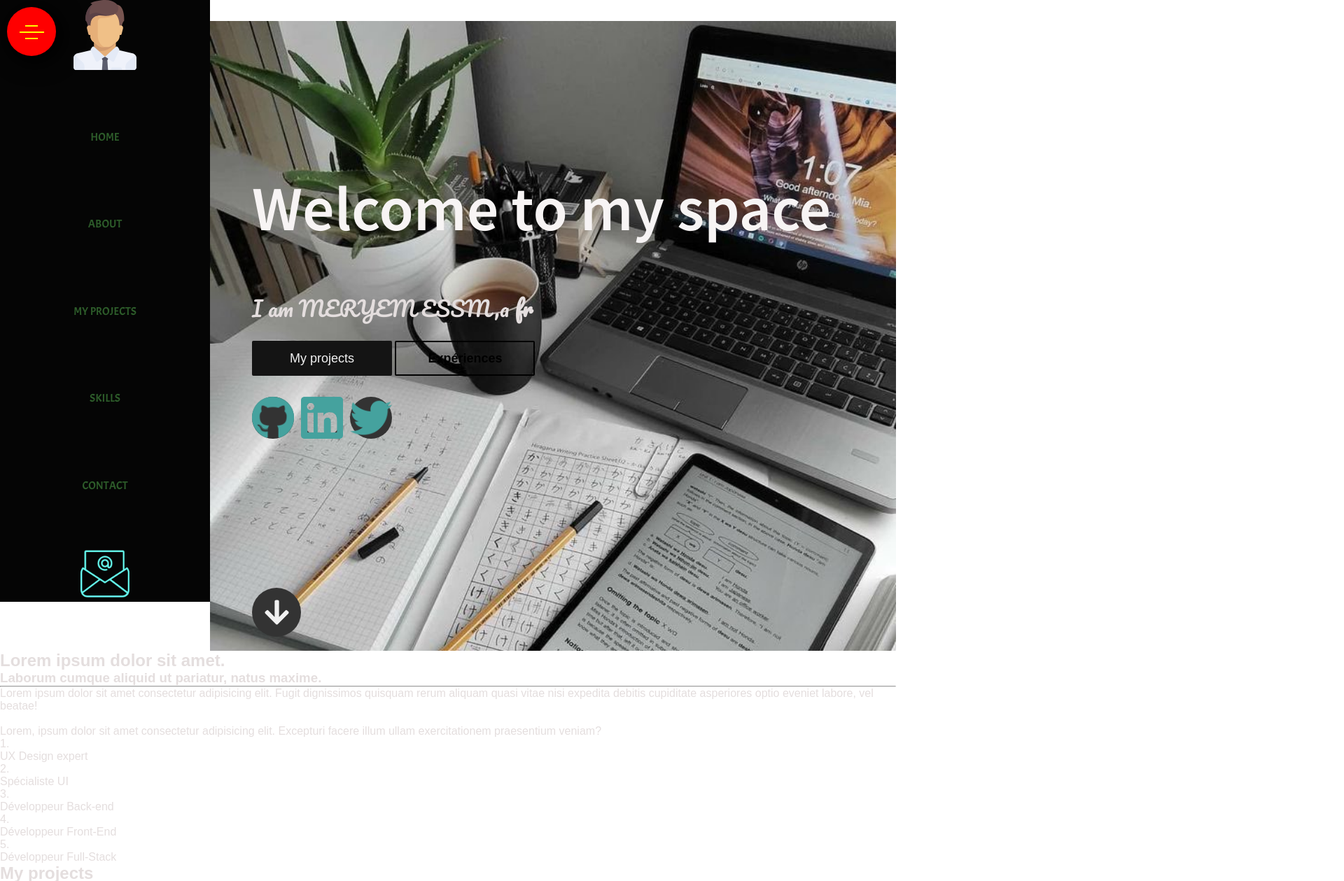
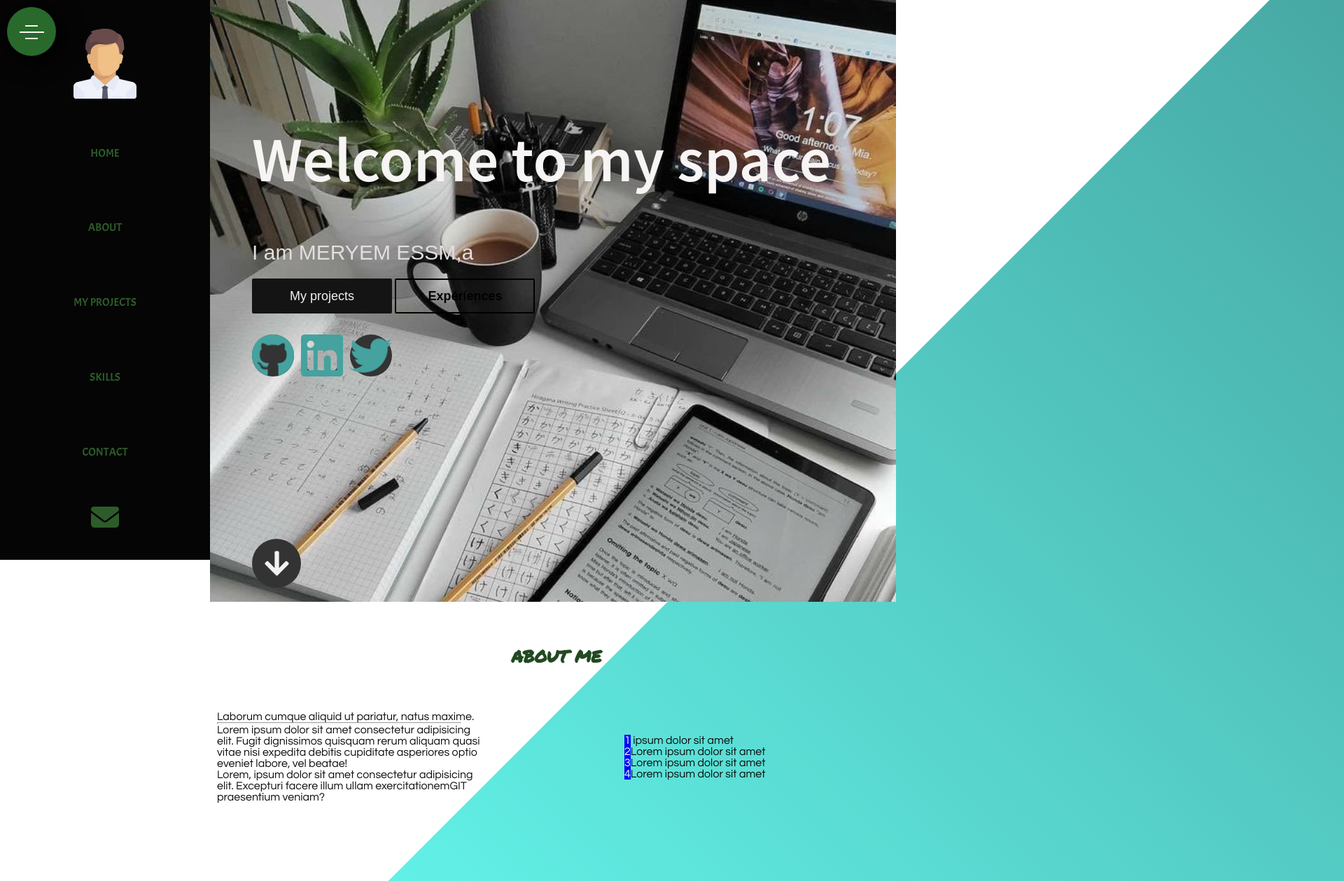
Before and after one commit to AcademyFS20/test1, a plain HTML site: page index.html in a window 1280 px wide. Shown: the top 1259 px of the page at 70% size, 1920 px wide, since content can reach past the window. Drawn offline with nearby package versions, Linux system fonts and the light colour scheme; files whose address does not match are found by name; a web font is replaced by a local one.

Commit message:
partie-presentation

```diff
--- a/css/file.css
+++ b/css/file.css
@@ -1,6 +1,10 @@
 @import url('https://fonts.googleapis.com/css2?family=Pacifico&family=Source+Sans+Pro:wght@600&display=swap');
 @import url('https://fonts.googleapis.com/css2?family=Birthstone&display=swap');
 @import url('https://fonts.googleapis.com/css2?family=Acme&family=Pacifico&display=swap');
+@import url('https://fonts.googleapis.com/css2?family=Yaldevi:wght@300&display=swap');
+@import url('https://fonts.googleapis.com/css2?family=Permanent+Marker&display=swap');
+@import url('https://fonts.googleapis.com/css2?family=Josefin+Sans:wght@100&display=swap');
+@import url('https://fonts.googleapis.com/css2?family=Questrial&display=swap');
 *, ::before, ::after {
     box-sizing: border-box;
     margin:0;
@@ -17,15 +21,15 @@ body {
 
 .burger{
 
-    position: relative;
+    position:fixed;
     width:70px;
     height:70px;
-    background-color: red;
+    background-color: rgb(41, 105, 44);
     border-radius: 50%;
     box-shadow: 5px 5px 30px 5px #000000;
     top:10px;
     left:10px;
-    z-index: 10px;
+    z-index: 2;
 
 }
 
@@ -34,7 +38,7 @@ body {
     position: absolute;
     width:50%;
     height:2px;
-    background-color: yellow;
+    background-color: rgb(247, 247, 240);
     top:50%;
     left:25%;
 
@@ -49,7 +53,7 @@ body {
     position: absolute;
     width:50%;
     height:2px;
-    background-color: yellow;
+    background-color: rgb(245, 245, 235);
     top:9px;
     left:25%;
 
@@ -61,7 +65,7 @@ body {
     position: absolute;
     width:50%;
     height:2px;
-    background-color: yellow;
+    background-color: rgb(245, 245, 240);
     bottom:9px;
     left:25%;
 }
@@ -74,22 +78,24 @@ body {
 
     width: 300px;
     height: 100vh;
-    min-height: 860px;
+
     background: rgb(5, 5, 5);
     position:fixed;
     top:0;
-    left:0;
+
     display:flex;
     flex-direction:column;
-    justify-content: space-between;
+    justify-content: space-evenly;
     align-items:center;
     align-content:space-between;
-    z-index:-1;
+    z-index:1;
     transition: all 0.2s ease-in-out;
     font-family:  sans-serif;
-    /* left: -300px;  */
+  /* left: -300px;  */
 
 }
+
+
 .nav-gauche  img {
     width: 70px;
     height: 70px;
@@ -103,6 +109,9 @@ body {
     color:#2D5C2A;
     font-family: 'Acme', sans-serif;
 
+}
+i{
+    font-size: 40px;
 }
 
 .nav-menu-item a::after {
@@ -131,12 +140,6 @@ margin: 10px  auto;
     width: 100%;
 
 }
-
-
-
-
-
-
 .cercle-portrait img{
 
     width: 100px;
@@ -170,11 +173,11 @@ h1 {
     color: #f7f4f4;
 
 }
-.txt-animation {
+ .txt-animation {
     font-size: 30px;
     margin: 10px 0 10px 60px;
-    font-family: 'Acme', sans-serif;
-font-family: 'Pacifico', cursive;
+
+    font-family: 'Yaldevi', sans-serif;
 
 }
 .btn-acc {
@@ -249,3 +252,91 @@ font-family: 'Pacifico', cursive;
 .logo-btn-rond-acc {
     width: 35px;
 }
+/* section presentation */
+
+.presentation{
+    width:calc(300%-100%);
+    height: 700px;
+    margin-left:310px;
+    display: flex;
+    flex-direction:column;
+    flex-wrap: nowrap;
+
+    margin-top: 60px;
+    align-items: center;
+    align-content: flex-start;
+
+
+
+}
+.container-presentation{
+    display: flex;
+    flex-direction: row;
+    flex-wrap: nowrap;
+    justify-content:space-between;
+    align-items: center;
+    width: 100%;
+
+
+
+}
+
+#circle{
+
+    background-color: blue;
+    color: white;
+    width: 20px;
+    height: 20px;
+}
+
+
+
+.title-1{
+    color: rgb(34, 73, 34);
+    text-align: center;
+    font-family: 'Permanent Marker', cursive;
+    size: 200px;
+
+    margin-bottom: 60px;
+
+}
+.pres-gauche {
+    color: rgb(13, 13, 14);
+    font-family: 'Questrial', sans-serif;
+    width: 40%;
+
+
+
+}
+
+hr{
+    width:90%;
+    height: 3px;
+    color: #000;
+}
+
+
+.pres-droite{
+    color: rgb(10, 10, 10);
+    width: 40%;
+    font-family: 'Questrial', sans-serif;
+}
+
+
+.pres-droite ul li{
+
+    text-decoration: none;
+    list-style: none;
+    color: rgb(11, 12, 11);
+}
+
+.fond-form{
+
+    background-image: linear-gradient(to right, #66FCF1, #45A29E);
+    width: 2300px;
+    height:1000px;
+    position: absolute;
+    transform: rotate(-45deg) translateX(100px) translateY(-15px);
+    z-index: -1;
+
+   }
--- a/index.html
+++ b/index.html
@@ -64,8 +64,9 @@
         <div class="blocs-menu">
             <div class="logo-cercle">
                 <a href="#contact">
-                    <img src="img/contact.png" alt="logo contact">
+                    <i class="fas fa-envelope"></i>
                 </a>
+
             </div>
         </div>
 
@@ -107,45 +108,33 @@
 <!-- Section Présentation -->
 
 <section class="presentation" id="pres">
-
-    <h2 class="titre-pres">Lorem ipsum dolor sit amet.</h2>
-
+     <h2 class="title-1">ABOUT ME</h2>
     <div class="container-presentation">
 
-        <div class="fond-forme"></div>
+        <div class="fond-form"></div>
 
         <div class="pres-gauche">
-            <h3>Laborum cumque aliquid ut pariatur, natus maxime.</h3>
+            <p>Laborum cumque aliquid ut pariatur, natus maxime.</p>
+
             <hr>
-            <p>Lorem ipsum dolor sit amet consectetur adipisicing elit. Fugit dignissimos quisquam rerum aliquam quasi vitae nisi expedita debitis cupiditate asperiores optio eveniet labore, vel beatae!</p>
-            <br>
+
+            <p>Lorem ipsum dolor sit amet consectetur adipisicing elit. Fugit dignissimos quisquam rerum aliquam quasi  vitae nisi expedita debitis cupiditate asperiores optio eveniet labore, vel beatae!</p>
+
             <p>
-            Lorem, ipsum dolor sit amet consectetur adipisicing elit. Excepturi facere illum ullam exercitationem praesentium veniam?
+            Lorem, ipsum dolor sit amet consectetur adipisicing elit. Excepturi facere illum ullam exercitationemGIT praesentium veniam?
             </p>
         </div>
 
         <div class="pres-droite">
-            <ul class="liste-presentation">
-                <li class="item-liste i1">
-                    <span class="chiffre-style">1.</span>
-                    <p class="txt-liste">UX Design expert</p>
-                </li>
-                <li class="item-liste i2">
-                    <span class="chiffre-style">2.</span>
-                    <p class="txt-liste">Spécialiste UI</p>
-                </li>
-                <li class="item-liste i3">
-                    <span class="chiffre-style">3.</span>
-                    <p class="txt-liste">Développeur Back-end</p>
-                </li>
-                <li class="item-liste i4">
-                    <span class="chiffre-style">4.</span>
-                    <p class="txt-liste">Développeur Front-End</p>
-                </li>
-                <li class="item-liste i5">
-                    <span class="chiffre-style">5.</span>
-                    <p class="txt-liste">Développeur Full-Stack</p>
-                </li>
+            <ul>
+
+                <li><span id="circle">1</span> ipsum dolor sit amet</li>
+                <li><span id="circle">2</span>Lorem ipsum dolor sit amet</li>
+                <li><span id="circle">3</span>Lorem ipsum dolor sit amet</li>
+                <li><span id="circle">4</span>Lorem ipsum dolor sit amet</li>
+
+
+
             </ul>
         </div>
 
@@ -407,6 +396,9 @@
 
 </section>
 
+<script src="https://kit.fontawesome.com/2ea04fd82f.js" crossorigin="anonymous"></script>
+
+
 <script src="https://unpkg.com/typewriter-effect@latest/dist/core.js"></script>
 <script src="js/file.js"></script>
 </body>
--- a/js/file.js
+++ b/js/file.js
@@ -7,7 +7,7 @@ var typewriter = new Typewriter(app, {
 });
 
 typewriter
-  .pauseFor(250)
+  .pauseFor(400)
   .typeString('I am MERYEM ESSM,a developer')
   .pauseFor(300)
   .deleteChars(11)
@@ -15,3 +15,26 @@ typewriter
 
   .pauseFor(1000)
   .start();
+
+
+
+
+
+
+
+
+
+
+//           // Create the query list.
+// const mediaQueryList = window.matchMedia("(orientation: portrait)");
+
+// // Define a callback function for the event listener.
+// function handleOrientationChange(mql) {
+//   // ...
+// }
+
+// // Run the orientation change handler once.
+// handleOrientationChange(mediaQueryList);
+
+// // Add the callback function as a listener to the query list.
+// mediaQueryList.addEventListener('change', handleOrientationChange);
```
